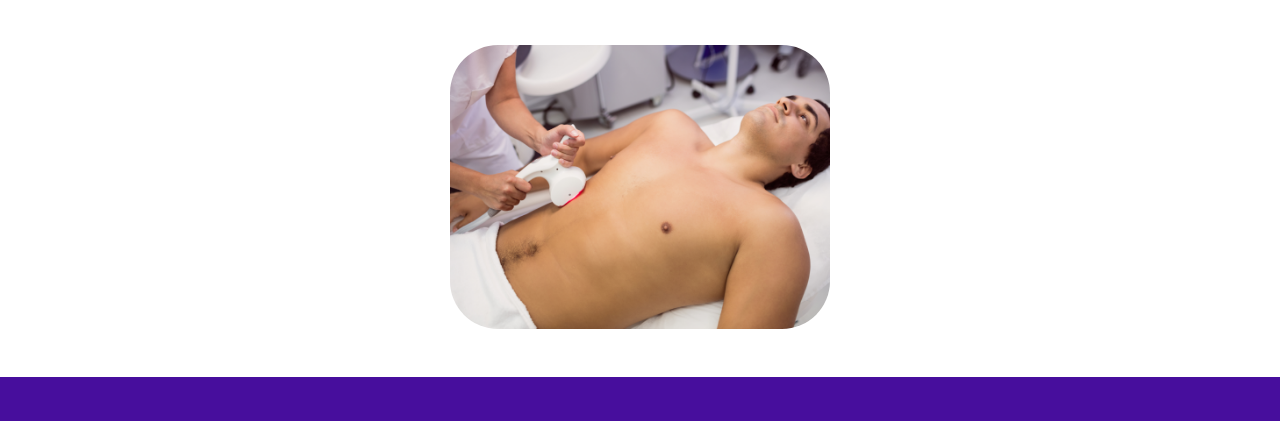
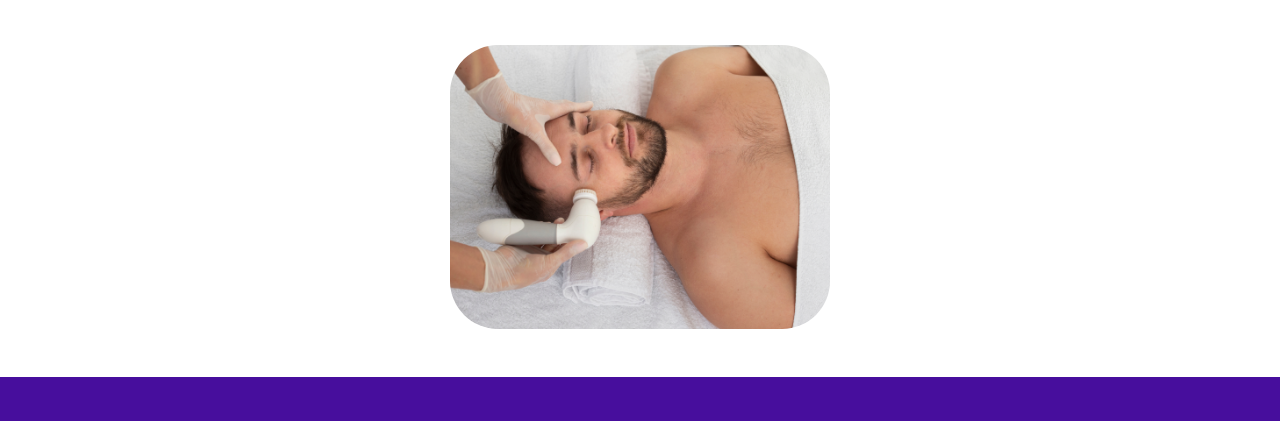
Before and after one commit to myenglishbro/Aesthetic-Rouse, a plain HTML site: page pages/tratamientosFaciales.html in a window 1280 px wide. Shown: the part 195-616 px from the top of the page. Drawn offline with nearby package versions, Linux system fonts and the light colour scheme.

Commit message:
Agregué la imagen que faltaba

```diff
--- a/style/index.css
+++ b/style/index.css
@@ -452,7 +452,7 @@ figure {
 /* TRATAMIENTOS CORPORALES */
 .card-tratamientosFaciales{
   position: relative;
-  background-image: url("../images/image-4.png");
+  background-image: url("../images/image-5.png");
   background-size: 100% 100%;
   border-radius: 48px;
   transition: all 0.3s ease;
```
Also changed, not shown: pages/services/hifu7d.html (+1 -1 lines), images/image-5.png (added).
